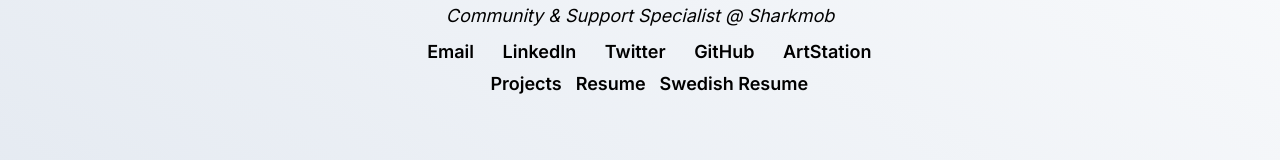
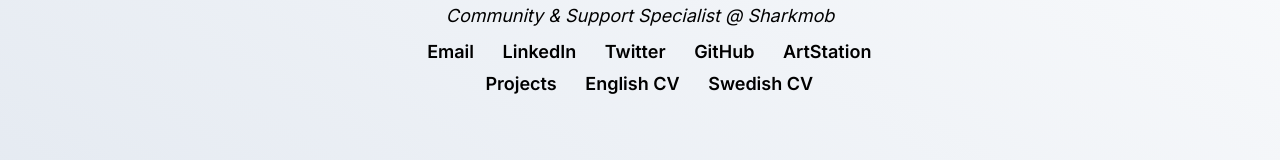
Before and after one commit to leonlarsson/leon-home, a Next.js app: page / in a window 1280 px wide. Shown: the part 445-605 px from the top of the page. Built offline with nearby package versions, Linux system fonts and the light colour scheme; a web font is replaced by a local one.

Commit message:
change CV links

```diff
--- a/app/(main)/page.tsx
+++ b/app/(main)/page.tsx
@@ -17,18 +17,13 @@ export default () => {
         <ProfileLink title="ArtStation" url="https://www.artstation.com/leonlarsson" icon={<i className="fa-brands fa-artstation" />} />
       </div>
 
-      <div className="flex flex-wrap justify-center gap-x-2">
+      <div className="flex flex-wrap justify-center gap-x-1">
         <Link className="home-link group" href="/projects" draggable={false}>
           <i className="fa-solid fa-arrow-right transition-transform group-hover:translate-x-[3px]" /> Projects
         </Link>
 
-        <Link className="home-link" href="/cv" draggable={false}>
-          Resume
-        </Link>
-
-        <Link className="home-link" href="/cv-swe" draggable={false}>
-          Swedish Resume
-        </Link>
+        <ProfileLink title="English CV" url="/cv" icon={<i className="fa-solid fa-file-text" />} newTab={false} />
+        <ProfileLink title="Swedish CV" url="/cv-swe" icon={<i className="fa-solid fa-file-text" />} newTab={false} />
       </div>
     </div>
   );
```
